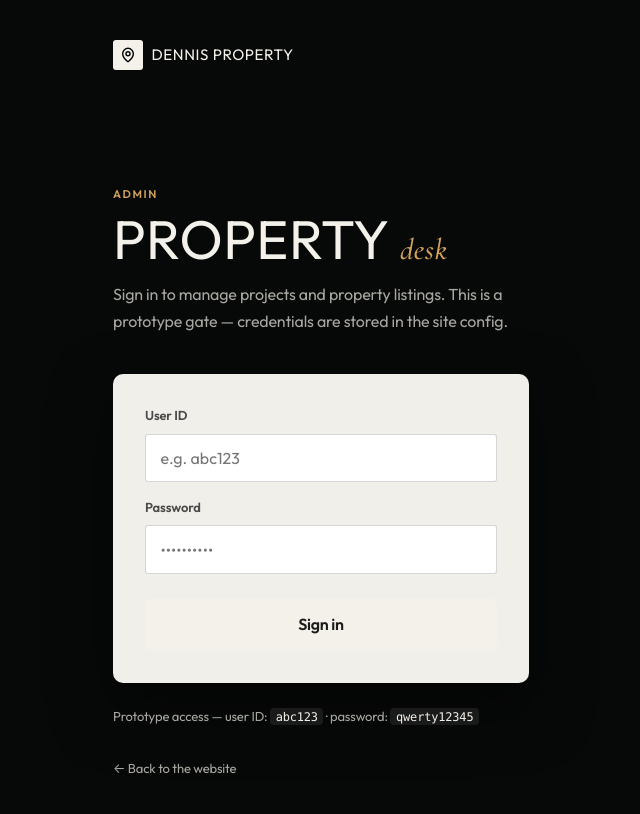
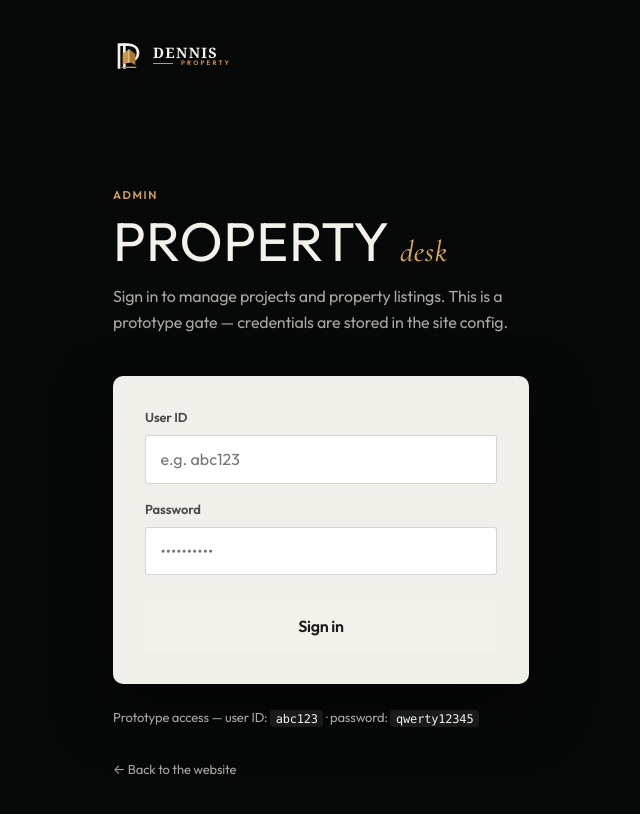
Before and after one commit to leyhian83/denniswebsite, a React (Vite) app: page /login in a window 1280 px wide. Shown: the top 814 px of the page, without its empty margins (319-959 px from the left). Built offline with nearby package versions, Linux system fonts and the light colour scheme.

Commit message:
Implement premium architectural brand logo

```diff
--- /dev/null
+++ b/src/components/common/BrandLogo.tsx
@@ -0,0 +1,80 @@
+import type { SVGProps } from "react";
+
+type BrandMarkProps = SVGProps<SVGSVGElement> & {
+  title?: string;
+};
+
+export function BrandMark({ title, ...props }: BrandMarkProps) {
+  return (
+    <svg
+      viewBox="0 0 96 96"
+      role={title ? "img" : undefined}
+      aria-hidden={title ? undefined : true}
+      focusable="false"
+      {...props}
+    >
+      {title ? <title>{title}</title> : null}
+      <path
+        d="M18 82V14h27c18 0 30 10 30 25S63 64 45 64H34"
+        fill="none"
+        stroke="currentColor"
+        strokeLinecap="square"
+        strokeLinejoin="miter"
+        strokeWidth="8"
+      />
+      <path
+        d="M34 14v68"
+        fill="none"
+        stroke="currentColor"
+        strokeLinecap="square"
+        strokeWidth="8"
+      />
+      <path
+        d="M48 28 29 41v35l19-12z"
+        fill="var(--brand-logo-gold, #c9974a)"
+      />
+      <path
+        d="m48 28 19 13v35L48 64z"
+        fill="var(--brand-logo-gold-deep, #a97931)"
+      />
+      <path
+        d="M48 28v36"
+        fill="none"
+        stroke="var(--brand-logo-ivory, #f5f1e9)"
+        strokeWidth="2"
+      />
+      <path
+        d="M26 82h44"
+        fill="none"
+        stroke="var(--brand-logo-gold, #c9974a)"
+        strokeWidth="4"
+      />
+    </svg>
+  );
+}
+
+type BrandLogoProps = {
+  className?: string;
+  showTagline?: boolean;
+  compact?: boolean;
+};
+
+export function BrandLogo({
+  className = "",
+  showTagline = false,
+  compact = false,
+}: BrandLogoProps) {
+  return (
+    <span className={`brand-logo ${compact ? "brand-logo--compact" : ""} ${className}`}>
+      <BrandMark className="brand-logo__mark" title="Dennis Property mark" />
+      <span className="brand-logo__lockup">
+        <span className="brand-logo__name">Dennis</span>
+        <span className="brand-logo__rule" aria-hidden="true" />
+        <span className="brand-logo__descriptor">Property</span>
+        {showTagline ? (
+          <span className="brand-logo__tagline">Premium property advisory across Malaysia</span>
+        ) : null}
+      </span>
+    </span>
+  );
+}
--- a/src/components/navigation/Footer.tsx
+++ b/src/components/navigation/Footer.tsx
@@ -1,12 +1,12 @@
 import { Link } from "react-router-dom";
-import { MapPin, Phone, Mail, MessageCircle } from "lucide-react";
-import { SITE } from "../../config/site";
-import { profile } from "../../config/site";
+import { Phone, Mail, MessageCircle } from "lucide-react";
+import { SITE, profile } from "../../config/site";
 import {
   buildWhatsAppUrl,
   generalWhatsAppMessage,
   telLink,
 } from "../../utils/whatsapp";
+import { BrandLogo } from "../common/BrandLogo";
 
 export function Footer() {
   return (
@@ -14,8 +14,7 @@ export function Footer() {
       <div className="container footer__inner">
         <div className="footer__col footer__col--brand">
           <Link to="/" className="footer__brand">
-            <MapPin size={18} aria-hidden="true" />
-            <span>{SITE.name}</span>
+            <BrandLogo compact />
           </Link>
           <p className="footer__tagline">{SITE.tagline}</p>
           <p className="footer__ren">
--- a/src/components/navigation/Header.tsx
+++ b/src/components/navigation/Header.tsx
@@ -1,8 +1,9 @@
 import { useEffect, useRef, useState } from "react";
 import { Link, NavLink, useLocation } from "react-router-dom";
-import { Menu, X, MessageCircle, MapPin } from "lucide-react";
+import { Menu, X, MessageCircle } from "lucide-react";
 import { SITE, profile } from "../../config/site";
 import { buildWhatsAppUrl, generalWhatsAppMessage } from "../../utils/whatsapp";
+import { BrandLogo } from "../common/BrandLogo";
 
 const NAV_LINKS = [
   { to: "/", label: "Home", end: true },
@@ -44,13 +45,7 @@ export function Header() {
     <header className="header">
       <nav className="header__inner container" aria-label="Primary">
         <Link to="/" className="header__brand" aria-label={`${SITE.name} home`}>
-          <span className="header__brand-mark" aria-hidden="true">
-            <MapPin size={18} strokeWidth={2.2} />
-          </span>
-          <span className="header__brand-text">
-            <span className="header__brand-name">{SITE.name}</span>
-            <span className="header__brand-tag">{SITE.tagline}</span>
-          </span>
+          <BrandLogo showTagline />
         </Link>
 
         {/* Desktop nav */}
--- a/src/pages/LoginPage.tsx
+++ b/src/pages/LoginPage.tsx
@@ -1,10 +1,10 @@
 import { useState } from "react";
 import { Link, Navigate, useLocation, useNavigate } from "react-router-dom";
-import { MapPin } from "lucide-react";
 import { useAuth } from "../context/AuthContext";
 import { SITE } from "../config/site";
 import { usePageMeta } from "../hooks/usePageMeta";
 import { AUTH } from "../config/auth";
+import { BrandLogo } from "../components/common/BrandLogo";
 
 /**
  * MVP login gate. Credentials live in src/config/auth.ts (currently
@@ -46,10 +46,7 @@ export function LoginPage() {
     <div className="login-page">
       <div className="login-page__panel">
         <Link to="/" className="login-page__brand" aria-label={`Back to ${SITE.name} home`}>
-          <span className="login-page__brand-mark" aria-hidden="true">
-            <MapPin size={16} strokeWidth={2.2} />
-          </span>
-          <span className="login-page__brand-name">{SITE.name}</span>
+          <BrandLogo compact />
         </Link>
 
         <p className="login-page__eyebrow u-eyebrow">Admin</p>
--- a/src/styles/premium.css
+++ b/src/styles/premium.css
@@ -111,6 +111,111 @@ body {
 
 .header__brand-tag {
   color: rgba(244, 241, 234, 0.52);
+}
+
+/* A-direction architectural DP mark and editorial wordmark. */
+.brand-logo {
+  --brand-logo-gold: #c9974a;
+  --brand-logo-gold-deep: #a97931;
+  --brand-logo-ivory: #f5f1e9;
+  display: inline-flex;
+  align-items: center;
+  gap: 0.65rem;
+  color: var(--brand-logo-ivory);
+}
+
+.brand-logo__mark {
+  width: 2.75rem;
+  height: 2.75rem;
+  flex: 0 0 auto;
+}
+
+.brand-logo__lockup {
+  display: grid;
+  grid-template-columns: auto auto;
+  grid-template-rows: auto auto;
+  column-gap: 0.5rem;
+  align-items: center;
+  line-height: 1;
+}
+
+.brand-logo__name {
+  grid-column: 1 / -1;
+  font-family: Georgia, "Times New Roman", serif;
+  font-size: 1.22rem;
+  font-weight: 700;
+  letter-spacing: 0.09em;
+  text-transform: uppercase;
+}
+
+.brand-logo__rule {
+  width: 1.25rem;
+  height: 1px;
+  background: var(--brand-logo-gold);
+  justify-self: end;
+}
+
+.brand-logo__descriptor {
+  color: var(--brand-logo-gold);
+  font-family: var(--font-body);
+  font-size: 0.48rem;
+  font-weight: 600;
+  letter-spacing: 0.34em;
+  text-transform: uppercase;
+}
+
+.brand-logo__tagline {
+  grid-column: 1 / -1;
+  margin-top: 0.28rem;
+  color: rgba(244, 241, 234, 0.52);
+  font-family: var(--font-body);
+  font-size: 0.68rem;
+  letter-spacing: 0.01em;
+  white-space: nowrap;
+}
+
+.brand-logo--compact {
+  gap: 0.5rem;
+}
+
+.brand-logo--compact .brand-logo__mark {
+  width: 2rem;
+  height: 2rem;
+}
+
+.brand-logo--compact .brand-logo__name {
+  font-size: 0.9rem;
+}
+
+.brand-logo--compact .brand-logo__descriptor {
+  font-size: 0.4rem;
+}
+
+.footer__brand .brand-logo {
+  color: var(--color-whiteout);
+}
+
+.login-page__brand .brand-logo {
+  color: var(--color-whiteout);
+}
+
+.login-page__brand .brand-logo__tagline {
+  color: rgba(244, 241, 234, 0.52);
+}
+
+@media (max-width: 560px) {
+  .header__brand .brand-logo__tagline {
+    display: none;
+  }
+
+  .header__brand .brand-logo__mark {
+    width: 2.35rem;
+    height: 2.35rem;
+  }
+
+  .header__brand .brand-logo__name {
+    font-size: 1rem;
+  }
 }
 
 .header__links {
```
Also changed, not shown: index.html (+2 -6 lines), public/brand-mark.svg (added).
